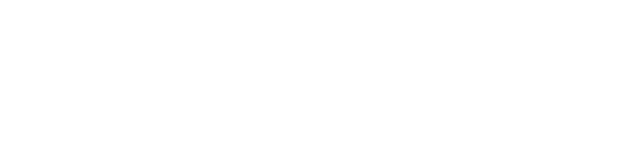
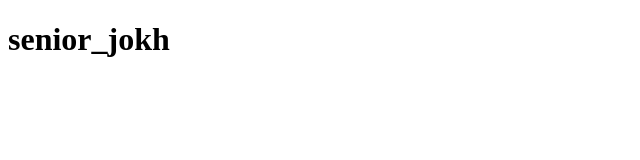
Before and after one commit to gayratovJ/lesson16, a plain HTML site: page index.html in a window 1280 px wide. Shown: the whole page, without its empty margins (0-640 px from the left). Drawn offline with Linux system fonts and the light colour scheme.

Commit message:
ism qoshildi

```diff
--- a/index.html
+++ b/index.html
@@ -8,6 +8,6 @@
     <title>Document</title>
 </head>
 <body>
-
+    <h1>senior_jokh</h1>
 </body>
 </html>
```
